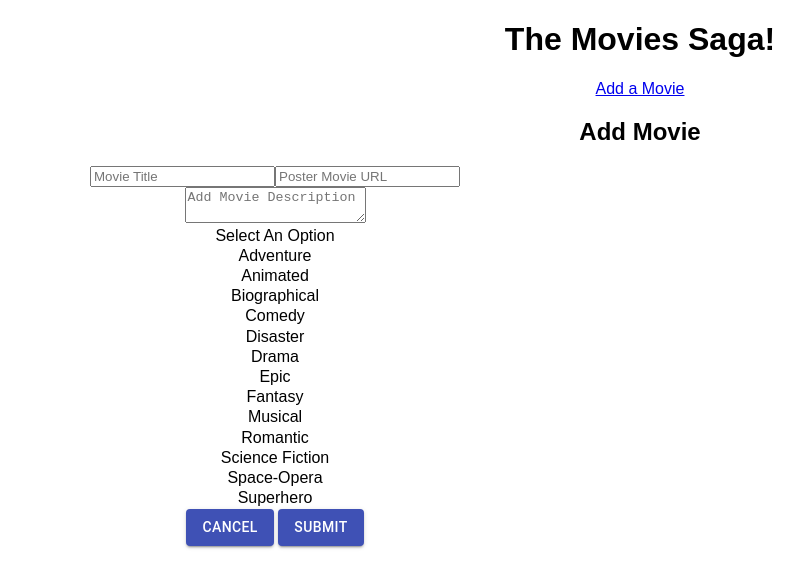
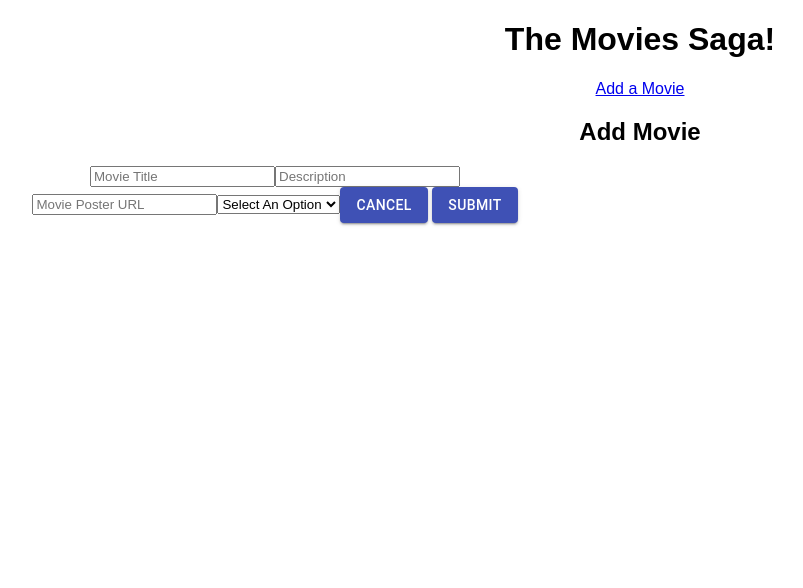
Before and after one commit to Vsam09/weekend-movie-sagas, a React (Create React App) app: page /#/addMovie in a window 1280 px wide. Shown: the top 588 px of the page, without its empty margins (0-803 px from the left). Built offline with nearby package versions, Linux system fonts and the light colour scheme.

Commit message:
Insert values and onChange to input along with selectGenre map with selector option

```diff
--- a/src/components/AddMovies/AddMovies.jsx
+++ b/src/components/AddMovies/AddMovies.jsx
@@ -8,7 +8,6 @@ import TextField from '@material-ui/core/TextField';
 function AddMovies() {
     const dispatch = useDispatch();
     const history = useHistory();
-    const genres = useSelector(store => store.genres);
     const [title, setTitle] = useState('');
     const [url, setUrl] = useState('');
     const [description, setDescription] = useState('');
@@ -34,7 +33,7 @@ function AddMovies() {
         history.push('/');
     };
 
-    const submitButton = () => {
+    const submit = () => {
         if (title == "" || description == "" || url == "" || genre == 0) {
             alert('Please fill in all inputs');
             return false;
@@ -55,18 +54,33 @@ return(
         <form action="submit">
             <h2>Add Movie</h2>
             <div className="addform" style={{width: '550px'}}>
-            <input  placeholder="Movie Title"/>
-                <input placeholder="Poster Movie URL"/>
+                        <input
+                        placeholder="Movie Title"
+                        value={title}
+                        onChange={(event) => setTitle(event.target.value)}/>
 
-                    <textarea placeholder="Add Movie Description"/>
+                        <input
+                        placeholder="Description"
+                        value={description}
+                        onChange={(event) => setDescription(event.target.value)}/>
+
+                        <input
+                        placeholder="Movie Poster URL"
+                        value={url}
+                        onChange={(event) => setUrl('./images/Samson-Malaysia-Poster.jpg')}/>
+
+                        <select
+                        label="Genre"
+                        onChange={(event) => setGenre(event.target.value)}>
                             {selectGenre.map((option) => (
                                 <option key={option.value} value={option.value}>
                                     {option.label}
                                 </option>
                             ))}
+                        </select>
                         <Button variant="contained" color="primary" onClick={cancelButton}>Cancel</Button>
                         &nbsp;
-                        <Button variant="contained" color="primary" onClick={submitButton}>Submit</Button>
+                        <Button variant="contained" color="primary" onClick={submit}>Submit</Button>
                     </div>
         </form>
     </section>
```
